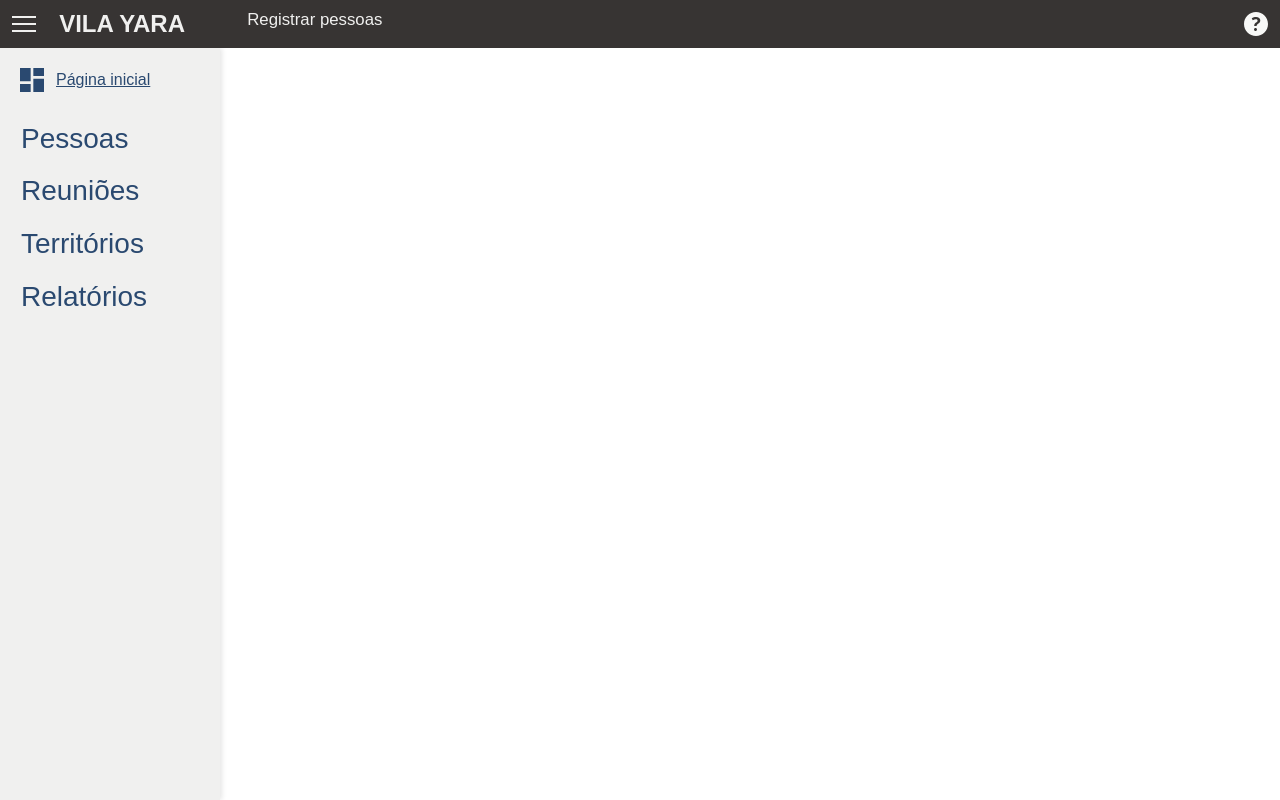
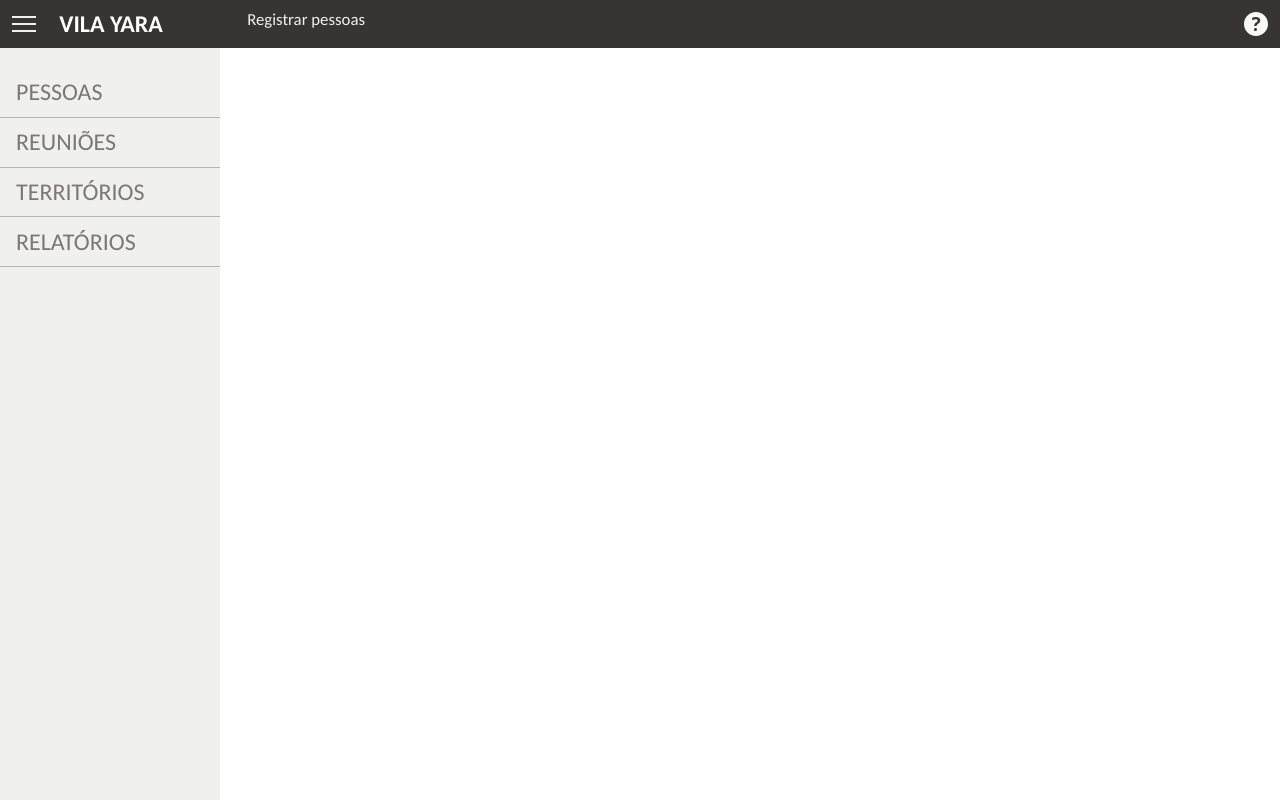
Before and after one commit to rafaaquino10/congregacao-angular, an Angular app: page /pessoas-home in a window 1280 px wide. Shown: the top 800 px of the page. Built offline with nearby package versions, Linux system fonts and the light colour scheme.

Commit message:
feat)(navigation): improvements

```diff
--- a/src/app/form-cadastro/form-cadastro.component.scss
+++ b/src/app/form-cadastro/form-cadastro.component.scss
@@ -5,7 +5,6 @@
 }
 
 body {
-  font-family: Arial, sans-serif;
   line-height: 1.5;
 }
 
--- a/src/app/navigation/navigation.component.html
+++ b/src/app/navigation/navigation.component.html
@@ -37,32 +37,21 @@
     <div class="layout__content">
         <nav class="side-nav">
             <h2 class="sr-only">Menu</h2>
-            <section class="side-nav__section">
-                <a class="side-nav__context-link" href="">
-                    <span class="icon side-nav__context-icon">
-                        <svg xmlns="http://www.w3.org/2000/svg" viewBox="0 0 24 24" class="icon__body" height="32" width="32">
-                            <g>
-                                <path d="M3 13h8V3H3v10zm0 8h8v-6H3v6zm10 0h8V11h-8v10zm0-18v6h8V3h-8z"></path>
-                            </g>
-                        </svg>
-                    </span>Página inicial
-                </a>
-            </section>
-            <h3 id="pessoas" class="side-nav__section side-nav__item" (click)="toggleSubMenu('pessoas')">Pessoas</h3>
+            <a id="pessoas" class="side-nav_menu-item side-nav__section side-nav__item" (click)="toggleSubMenu('pessoas')">PESSOAS</a>
             <ul *ngIf="subMenus.pessoas">
                 <li class="side-nav__sub-item"><a class="side-nav__link" href="/cadastrar-pessoa">Registrar pessoa</a></li>
                 <li class="side-nav__sub-item"><a class="side-nav__link" href="/listar-pessoas">Lista de pessoas</a></li>
                 <li class="side-nav__sub-item"><a class="side-nav__link" href="#">Visualizar grupos</a></li>
             </ul>
-            <h3 id="reunioes" class="side-nav__section side-nav__item" (click)="toggleSubMenu('reunioes')">Reuniões</h3>
+            <a id="pessoas" class="side-nav_menu-item side-nav__section side-nav__item" (click)="toggleSubMenu('pessoas')">REUNIÕES</a>
             <ul *ngIf="subMenus.reunioes">
                 <li class="side-nav__sub-item"><a class="side-nav__link" href="#">Programação</a></li>
                 <li class="side-nav__sub-item"><a class="side-nav__link" href="#">Designações</a></li>
                 <li class="side-nav__sub-item"><a class="side-nav__link" href="#">Assistência</a></li>
                 <li class="side-nav__sub-item"><a class="side-nav__link" href="#">Quadro de anúncios</a></li>
             </ul>
-            <h3 id="territorios" class="side-nav__section side-nav__item">Territórios</h3>
-            <h3 id="relatorios" class="side-nav__section side-nav__item">Relatórios</h3>
+            <a id="pessoas" class="side-nav_menu-item side-nav__section side-nav__item" (click)="toggleSubMenu('pessoas')">TERRITÓRIOS</a>
+            <a id="pessoas" class="side-nav_menu-item side-nav__section side-nav__item" (click)="toggleSubMenu('pessoas')">RELATÓRIOS</a>
         </nav>
         <main class="layout__content">
             <!-- Aqui é onde o conteúdo principal será renderizado, como o form-cadastro -->
--- a/src/app/navigation/navigation.component.scss
+++ b/src/app/navigation/navigation.component.scss
@@ -1,22 +1,43 @@
 li {
     list-style: none;
-    /* Remove o marcador de item */
-}
-
-ul {
-    margin-left: 1%;
-}
-
-h3 {
+}
+
+ol, ul {
+    padding-left: 0rem;
+}
+
+
+.side-nav_menu-item {
     display: block;
+    font-size: x-large;
     border-style: solid;
     border-color: transparent;
-    border-width: 0 0 0 5px;
+    border-width: 0 0 0 0;
     padding: 0.6rem 0.6rem 0.6rem 1rem;
     text-decoration: none;
-    color: #2a4970;
+    color: #7a7776;
     margin-bottom: 0;
 }
+
+.side-nav_menu-item:hover {
+    text-decoration: underline;
+    text-decoration-color: #7a7776;
+}
+
+.side-nav_menu-item {
+    display: block;
+    font-size: x-large;
+    padding: 0.4rem 1rem; /* Padding vertical mais curto */
+    text-decoration: none;
+    color: #7a7776;
+    margin-bottom: 0;
+    border-bottom: 1px solid #b7b4b3; /* Borda inferior */
+  }
+
+  /* Remove a borda do primeiro item */
+  .side-nav_menu-item:first-child {
+    border-top: none;
+  }
 
 .layout__main {
     min-height: 244px;
@@ -35,12 +56,6 @@ h3 {
     min-height: 100vh; // Altura mínima para ocupar a tela inteira
 }
 
-.side-nav {
-    width: 250px; // Largura fixa para o menu lateral   ahhhhh
-    background-color: #f7f7f7;
-    padding: 20px;
-    box-shadow: 2px 0 5px rgba(0, 0, 0, 0.1);
-}
 
 .side-nav__is-collapsed {
     &:checked + .layout__container .side-nav {
@@ -56,10 +71,6 @@ h3 {
   .layout__container {
     display: flex;
 
-    .side-nav {
-      width: 250px;
-      transition: transform 0.3s ease;
-    }
 
     .layout__content {
       flex: 1;
@@ -1425,14 +1436,9 @@ nav {
     cursor: pointer;
 }
 
-.side-nav__item>a {
-    font-size: 1.0em;
-    /* Define uma fonte maior para os itens principais */
-}
 
 .side-nav__sub-item {
     padding-left: 0px;
-    /* Recuo adicional para os subitens */
     font-size: 1.0em;
     /* Define um tamanho de fonte menor para os subitens */
 }
@@ -1498,11 +1504,10 @@ nav {
 }
 
 .side-nav__item--active .side-nav__link {
-    border-color: #386195;
     background-color: #e7e6e4
 }
 
-.side-nav__item:hover,
+
 .side-nav__link:focus {
     color: #2a4970;
     transition: background-color .8s ease;
@@ -1840,7 +1845,7 @@ nav {
     margin-right: .7rem;
     font-size: 1.5rem;
     display: inline-block;
-    color: #f0f0ef;
+    color: white;
     white-space: nowrap;
     text-overflow: ellipsis;
     overflow: hidden
--- a/src/styles.scss
+++ b/src/styles.scss
@@ -14,7 +14,7 @@ html {
 }
 
 body {
-  font-family: "Manna Sans Regular", Arial, sans-serif; /* Fonte padrão com fallback */
+  font-family: "Carlito", system-ui;   /* Fonte padrão com fallback */
   line-height: 1.5;
   font-size: 1rem;
 }
```
